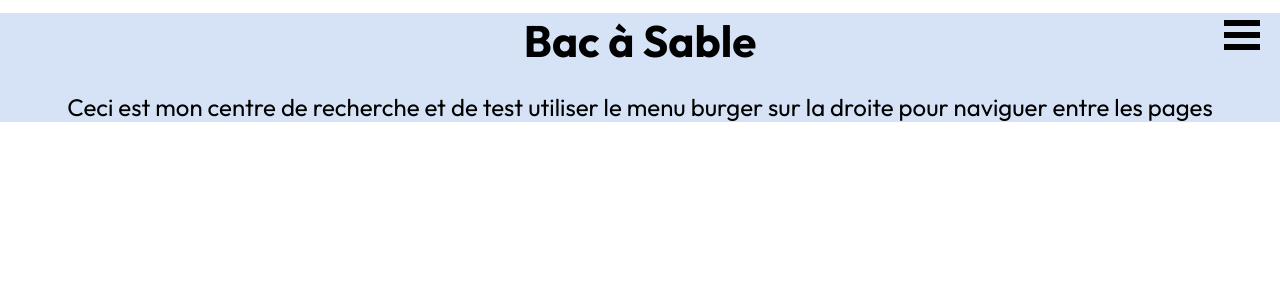
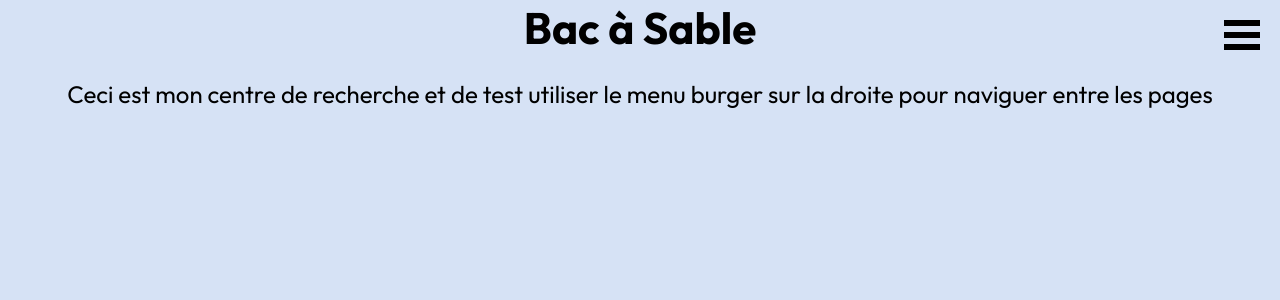
Before and after one commit to FarCodeFR/Tools-Box, a React (Vite) app: page / in a window 1280 px wide. Shown: the top 300 px of the page. Built offline with nearby package versions, Linux system fonts and the light colour scheme.

Commit message:
Fix context

```diff
--- a/src/App.css
+++ b/src/App.css
@@ -2,15 +2,21 @@
 	& h1 {
 		font-size: 44px;
 		text-align: center;
-		margin: 1% auto;
+		margin: 0 auto;
 		font-family: "Outfit", Impact, Haettenschweiler, "Arial Narrow Bold",
 			sans-serif;
 	}
 }
 .container-dark {
-	.navigation-menu,
-	h1 {
-		background: linear-gradient(180deg, #040918 0%, #091540 100%);
+	h1,
+	h2,
+	h3,
+	label,
+	p,
+	input,
+	button,
+	a {
+		color: white;
 	}
 }
 
@@ -31,22 +37,14 @@ a {
 a:hover {
 	color: rgba(88, 194, 255, 0.887);
 }
-
 h1,
 h2,
 h3,
 label,
+p,
+input,
+button,
 a {
-	font-family: "Outfit", Impact, Haettenschweiler, "Arial Narrow Bold",
-		sans-serif;
-	color: white;
-}
-p {
-	font-family: "Outfit", Impact, Haettenschweiler, "Arial Narrow Bold",
-		sans-serif;
-}
-input,
-button {
 	font-family: "Outfit", Impact, Haettenschweiler, "Arial Narrow Bold",
 		sans-serif;
 }
--- a/src/pages/Extensions/extension.css
+++ b/src/pages/Extensions/extension.css
@@ -4,10 +4,11 @@
 
 .container-dark {
 	background: linear-gradient(180deg, #040918 0%, #091540 100%);
-	& .navigation-menu,
-	h1 {
-		background: linear-gradient(180deg, #040918 100%, #091540 0%);
-	}
+	min-height: 100vh;
+}
+
+.container-light {
+	min-height: 100vh;
 }
 
 .container-toggle {
```
